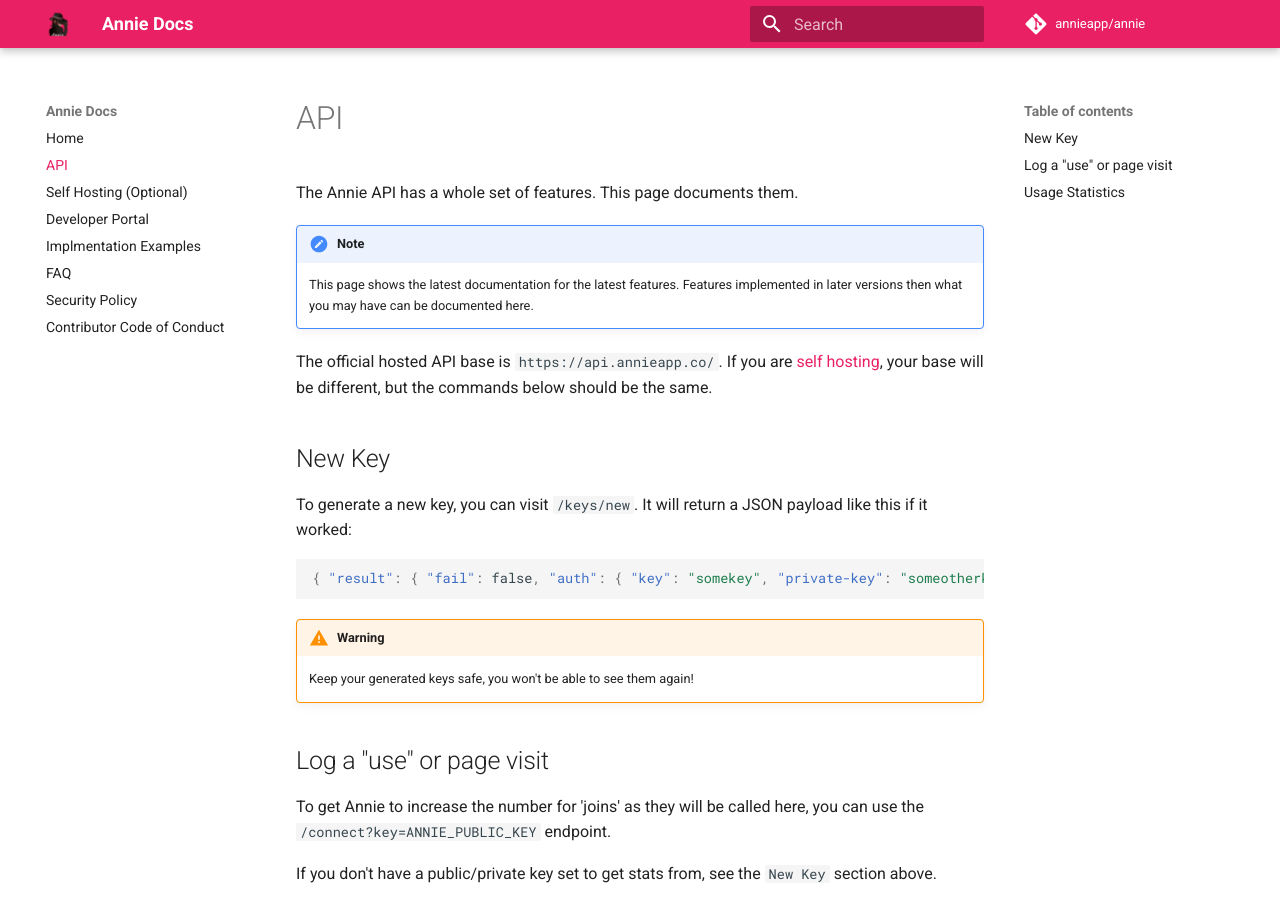
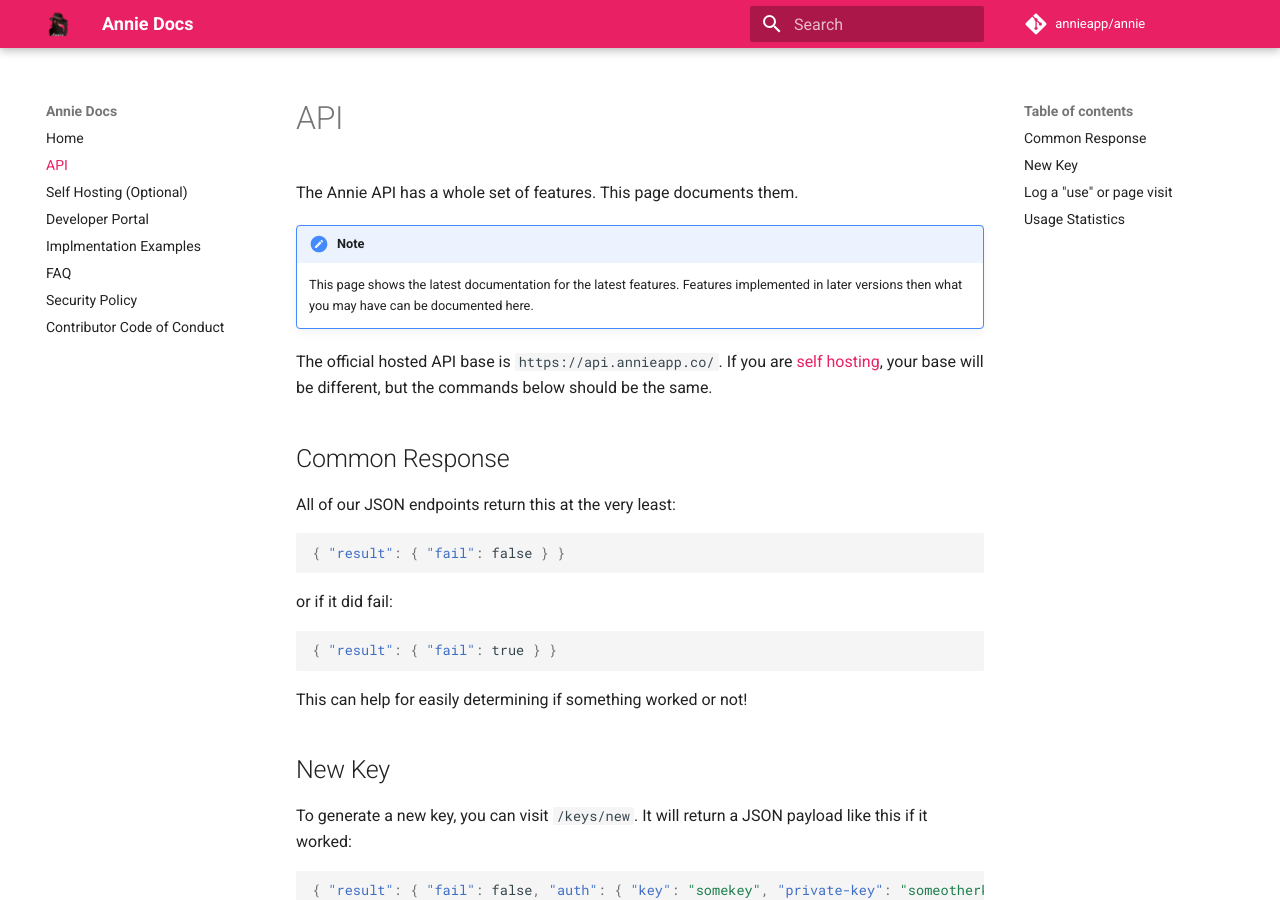
Before and after one commit to annieapp/annie, an MkDocs documentation site: the page built from docs/api.md, in a window 1280 px wide and 900 px high. Built offline with MkDocs 1.6.1 and Material for MkDocs 9.7.7, drawn with Linux system fonts in a browser that asks for light colours; comment, search, counter and statistics services are not loaded.

Commit message:
Common response docs

````diff
--- a/docs/api.md
+++ b/docs/api.md
@@ -9,6 +9,22 @@
 
 The official hosted API base is `https://api.annieapp.co/`.
 If you are [self hosting](./selfhost.md), your base will be different, but the commands below should be the same.
+
+## Common Response
+
+All of our JSON endpoints return this at the very least:
+
+```json
+{ "result": { "fail": false } }
+```
+
+or if it did fail:
+
+```json
+{ "result": { "fail": true } }
+```
+
+This can help for easily determining if something worked or not!
 
 ## New Key
 
````
